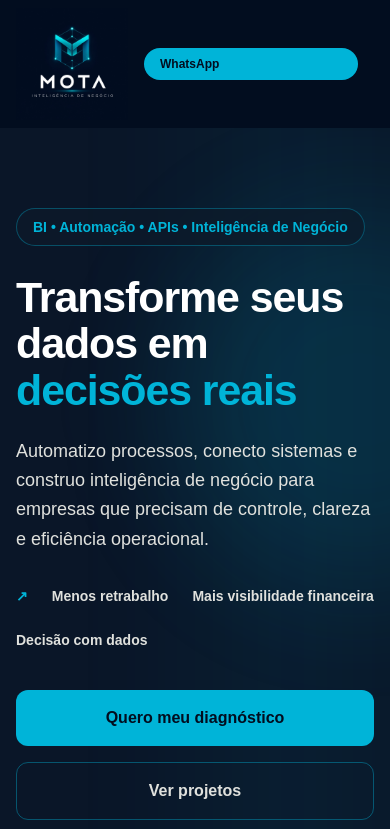
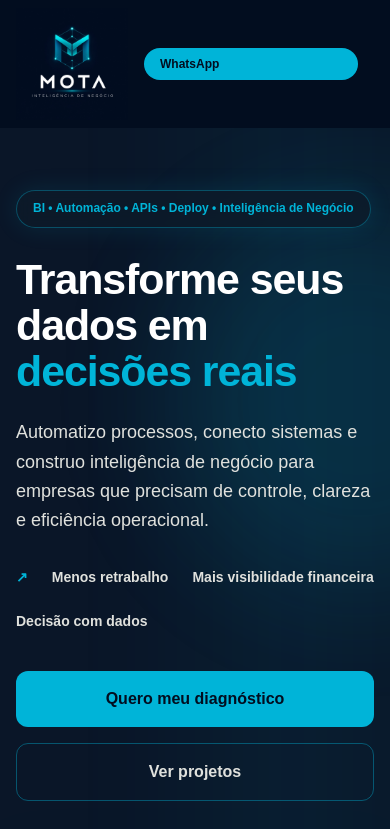
Before and after one commit to rmota13/mota-inteligencia-site, a Next.js app: page / in a window 390 px wide. Shown: the top 829 px of the page. Built offline with nearby package versions, Linux system fonts and the light colour scheme.

Commit message:
Refina estrutura responsiva da hero

```diff
--- a/app/page.tsx
+++ b/app/page.tsx
@@ -301,15 +301,15 @@ const dashboardStack = [
           </a>
         </div>
       </header>
-            <section className="relative bg-[#0A1628] pt-[208px] md:pt-[220px]">
+            <section className="relative bg-[#0A1628] pt-[clamp(190px,18vw,245px)] md:pt-[clamp(180px,14vw,230px)]">
         <div className="absolute right-0 top-0 h-full w-1/2 bg-[#00B4D8]/5 blur-3xl" />
         <div className="absolute -right-40 top-52 h-96 w-96 rounded-full bg-[#00B4D8]/20 blur-3xl glowPulse" />
         <div className="absolute -left-40 bottom-0 h-96 w-96 rounded-full bg-[#2EC4B6]/10 blur-3xl glowPulse" />
 
         <div className="relative mx-auto grid min-h-[calc(100vh-90px)] max-w-7xl items-center gap-10 px-4 pb-32 sm:px-6 md:grid-cols-2 md:pb-24">
           <div className="relative z-10">
-            <div className="mb-7 inline-flex rounded-full border border-[#00B4D8]/35 bg-[#0D1B2A]/70 px-4 py-2 text-sm font-semibold text-[#00B4D8]">
-              BI • Automação • APIs • Inteligência de Negócio
+            <div className="mb-7 inline-flex w-fit max-w-full rounded-full border border-[#00B4D8]/35 bg-[#0D1B2A]/80 px-4 py-2 text-xs font-bold leading-relaxed text-[#00B4D8] shadow-[0_0_24px_rgba(0,180,216,0.12)] backdrop-blur sm:text-sm">
+              BI • Automação • APIs • Deploy  • Inteligência de Negócio
             </div>
 
             <h1 className="max-w-4xl font-black leading-[1.08] tracking-tight text-white [font-size:clamp(2.45rem,11vw,4.6rem)] md:leading-[1.05] md:[font-size:clamp(2.4rem,4.6vw,4.6rem)]">
```
